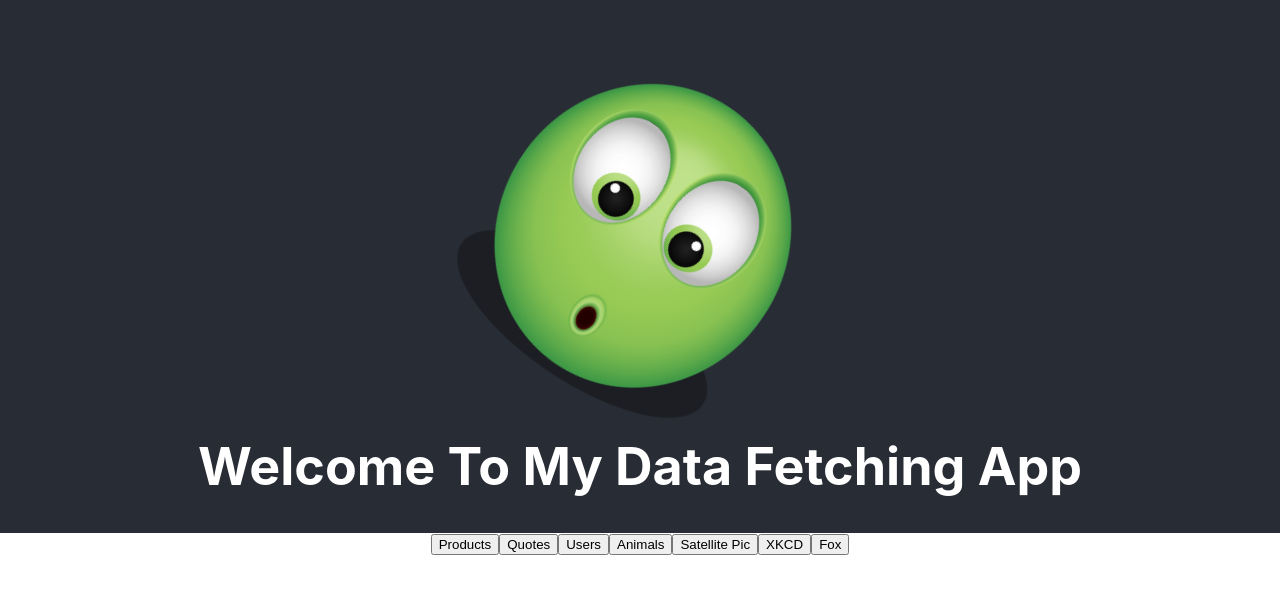
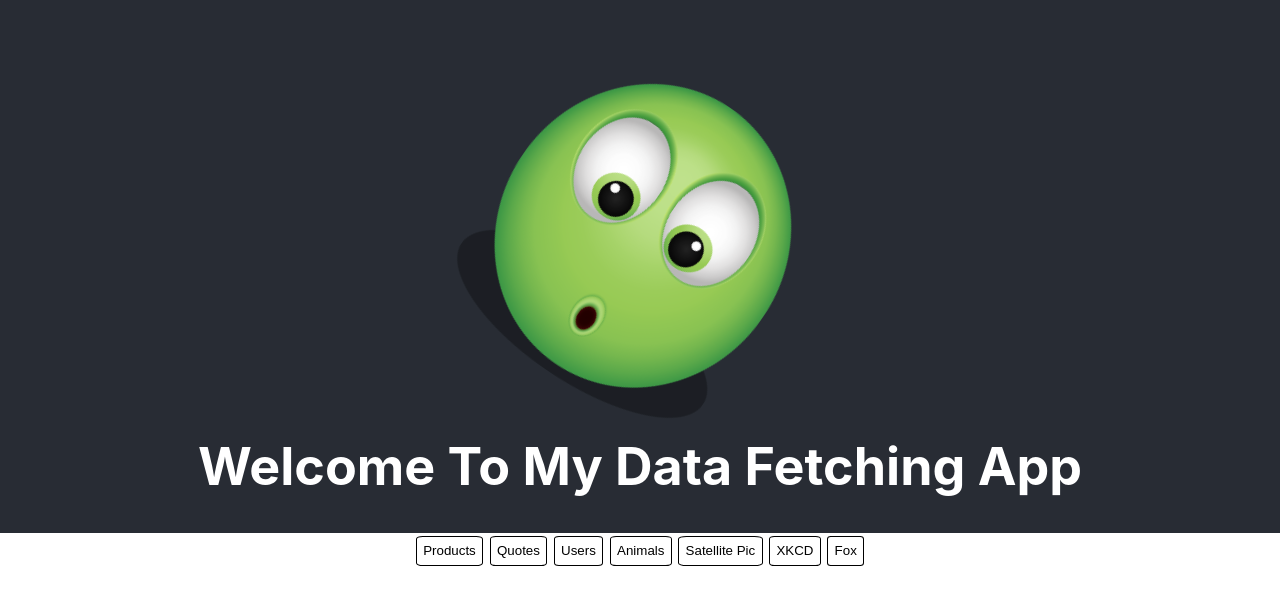
Before and after one commit to NadyaCodes/api-mania, a React (Create React App) app in the folder client/: page / in a window 1280 px wide. Shown: the top 604 px of the page. Built offline with nearby package versions, Linux system fonts and the light colour scheme.

Commit message:
add basic nav button styling

```diff
--- a/client/src/App.css
+++ b/client/src/App.css
@@ -69,3 +69,16 @@ li {
   padding: .1rem 1.5rem;
   max-width: 20rem;
 }
+
+button {
+  padding: .4rem;
+  margin: .2rem;
+  background-color: white;
+  border: .1rem solid black;
+  border-radius: 10%;
+}
+
+button:hover {
+  box-shadow: 0.15rem 0.15rem #878a91;
+  transform: translateX(-0.1rem) translateY(-0.1rem);
+}
```
